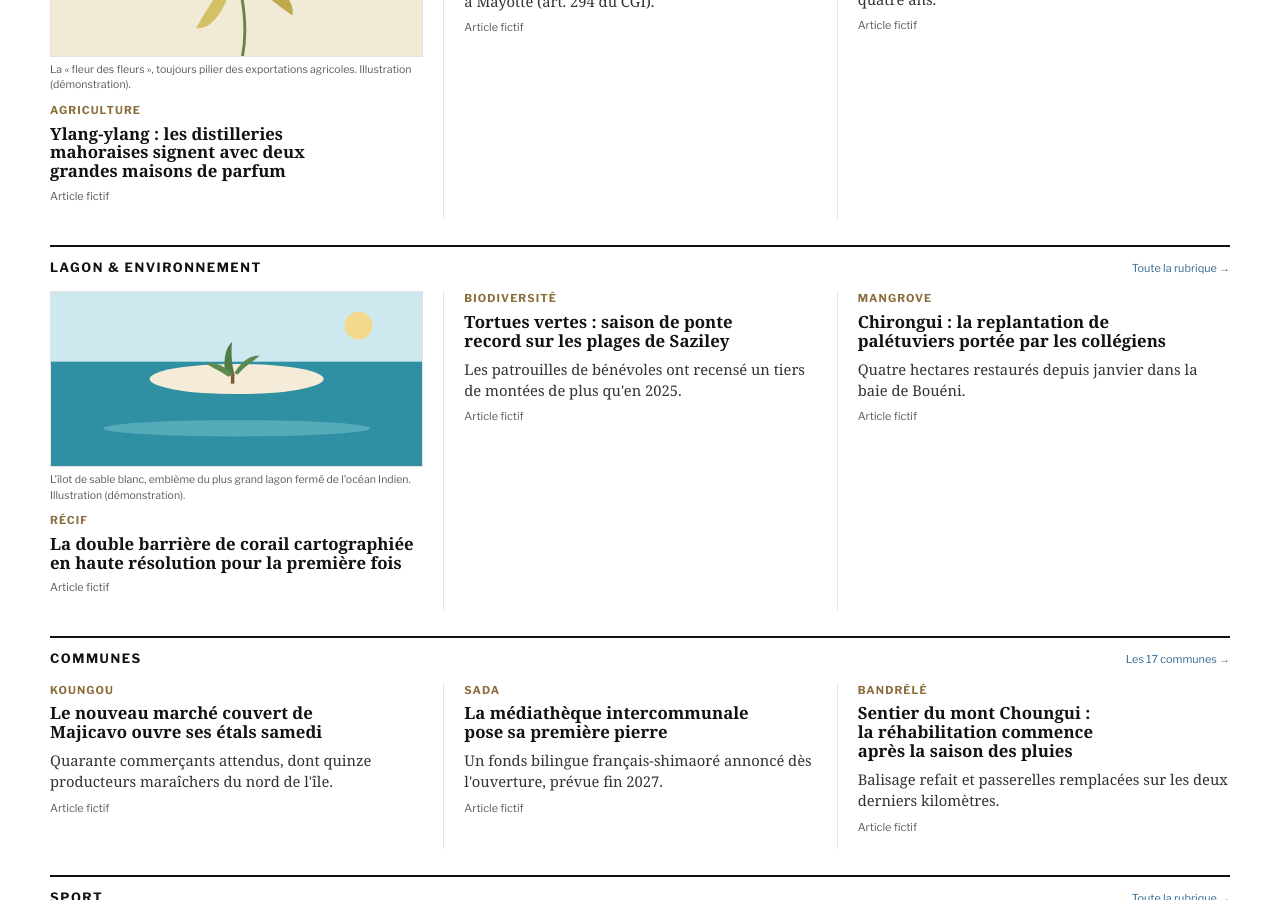
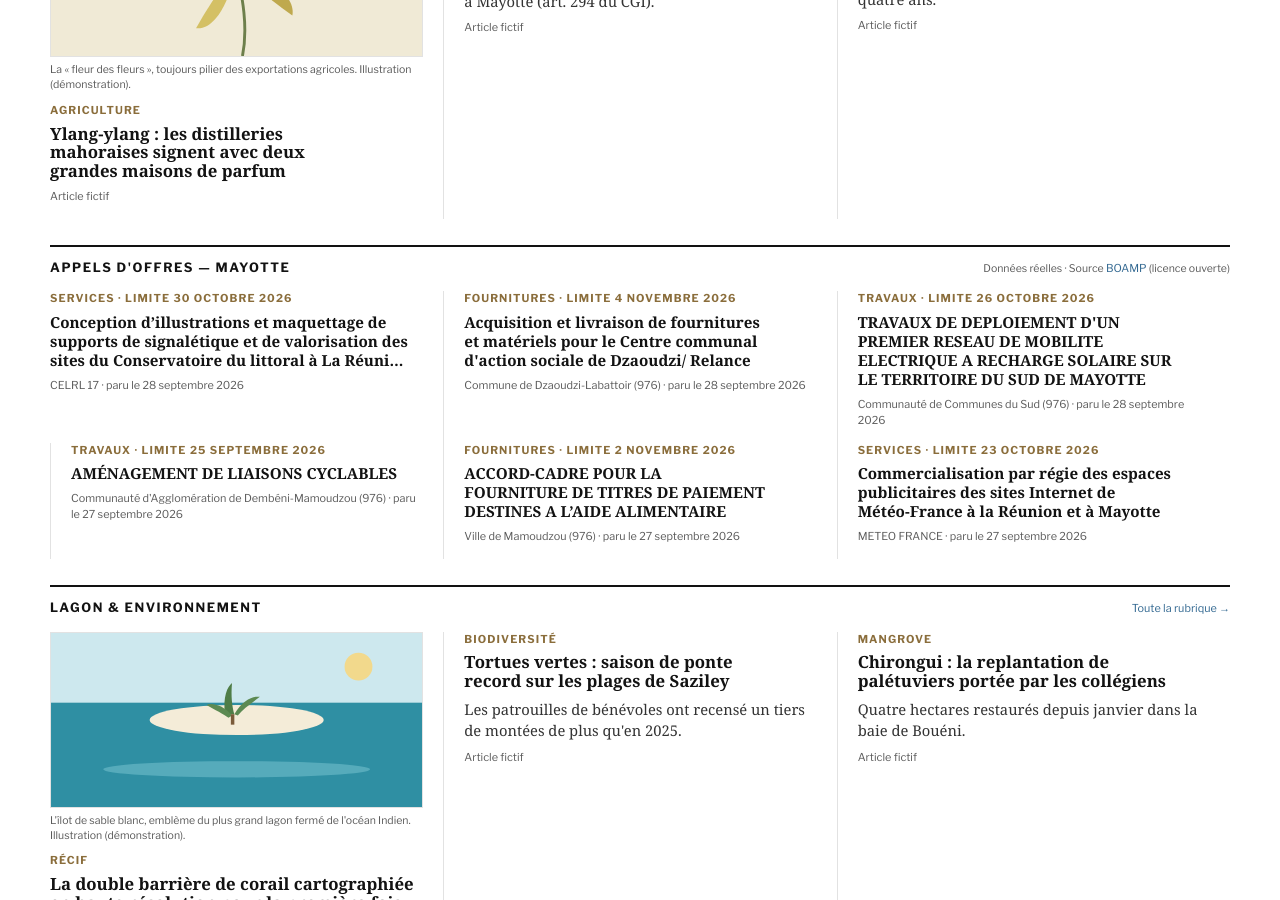
Before and after one commit to esdine/observateur-mayotte, a Jekyll site: the page built from index.html, in a window 1280 px wide and 900 px high, scrolled down 1547 px. Built offline with Jekyll 4.4.1, drawn with Linux system fonts in a browser that asks for light colours; some web fonts are replaced.

Commit message:
Appels d'offres Mayotte sur la une (open data BOAMP)
- outils/maj_marches.py : 6 derniers avis de marche du departement 976
  via l'API opendatasoft du BOAMP (licence ouverte, source citee),
  objet/acheteur/type/dates en francais, lien vers l'avis officiel
- workflow Edition du matin : troisieme collecte quotidienne
- une : bande 'Appels d'offres - Mayotte' avant Lagon, masquee si les
  donnees manquent, attribution BOAMP affichee
- amorce avec les 6 avis du jour

Co-Authored-By: Claude Fable 5 <noreply@anthropic.com>

```diff
--- /dev/null
+++ b/_data/marches.yml
@@ -0,0 +1,44 @@
+# Genere par outils/maj_marches.py - source BOAMP (open data, licence ouverte)
+avis:
+  - objet: "Conception d’illustrations et maquettage de supports de signalétique et de valorisation des sites du Conservatoire du littoral à La Réuni…"
+    acheteur: "CELRL 17"
+    type: "Services"
+    famille: "Marchés entre 90 k€ et seuils européens"
+    parution: "28 septembre 2026"
+    limite: "30 octobre 2026"
+    lien: "https://www.boamp.fr/pages/avis/?q=idweb:26-93188"
+  - objet: "Acquisition et livraison de fournitures et matériels pour le Centre communal d'action sociale de Dzaoudzi/ Relance"
+    acheteur: "Commune de Dzaoudzi-Labattoir (976)"
+    type: "Fournitures"
+    famille: "Marchés entre 90 k€ et seuils européens"
+    parution: "28 septembre 2026"
+    limite: "4 novembre 2026"
+    lien: "https://www.boamp.fr/pages/avis/?q=idweb:26-93431"
+  - objet: "TRAVAUX DE DEPLOIEMENT D'UN PREMIER RESEAU DE MOBILITE ELECTRIQUE A RECHARGE SOLAIRE SUR LE TERRITOIRE DU SUD DE MAYOTTE"
+    acheteur: "Communauté de Communes du Sud (976)"
+    type: "Travaux"
+    famille: "Marchés entre 90 k€ et seuils européens"
+    parution: "28 septembre 2026"
+    limite: "26 octobre 2026"
+    lien: "https://www.boamp.fr/pages/avis/?q=idweb:26-93137"
+  - objet: "AMÉNAGEMENT DE LIAISONS CYCLABLES"
+    acheteur: "Communauté d'Agglomération de Dembéni-Mamoudzou (976)"
+    type: "Travaux"
+    famille: "Marchés européens"
+    parution: "27 septembre 2026"
+    limite: "25 septembre 2026"
+    lien: "https://www.boamp.fr/pages/avis/?q=idweb:26-92606"
+  - objet: "ACCORD-CADRE POUR LA FOURNITURE DE TITRES DE PAIEMENT DESTINES A L’AIDE ALIMENTAIRE"
+    acheteur: "Ville de Mamoudzou (976)"
+    type: "Fournitures"
+    famille: "Marchés européens"
+    parution: "27 septembre 2026"
+    limite: "2 novembre 2026"
+    lien: "https://www.boamp.fr/pages/avis/?q=idweb:26-92625"
+  - objet: "Commercialisation par régie des espaces publicitaires des sites Internet de Météo-France à la Réunion et à Mayotte"
+    acheteur: "METEO FRANCE"
+    type: "Services"
+    famille: "Marchés européens"
+    parution: "27 septembre 2026"
+    limite: "23 octobre 2026"
+    lien: "https://www.boamp.fr/pages/avis/?q=idweb:26-92621"
--- a/index.html
+++ b/index.html
@@ -237,6 +237,25 @@ layout: null
     </div>
   </section>
 
+  {% if site.data.marches and site.data.marches.avis.size > 0 %}
+  <!-- appels d'offres (open data BOAMP, licence ouverte) -->
+  <section class="band" id="marches">
+    <div class="band-head">
+      <h2>Appels d'offres — Mayotte</h2>
+      <span style="font-family:var(--sans);font-size:.66rem;color:var(--ink-mute)">Données réelles · Source <a class="plain" href="https://www.boamp.fr" rel="noopener" style="color:var(--accent)">BOAMP</a> (licence ouverte)</span>
+    </div>
+    <div class="cards">
+      {% for a in site.data.marches.avis %}
+      <article class="col story">
+        <p class="kicker">{{ a.type }}{% if a.limite %} · limite {{ a.limite }}{% endif %}</p>
+        <h3 class="hed hed-sm"><a href="{{ a.lien }}" rel="noopener">{{ a.objet }}</a></h3>
+        <p class="byline">{{ a.acheteur }}{% if a.parution %} · paru le {{ a.parution }}{% endif %}</p>
+      </article>
+      {% endfor %}
+    </div>
+  </section>
+  {% endif %}
+
   <!-- bande lagon -->
   <section class="band" id="lagon">
     <div class="band-head">
```
Also changed, not shown: outils/maj_marches.py (added, +86 -0 lines), .github/workflows/meteo.yml, README.md.
